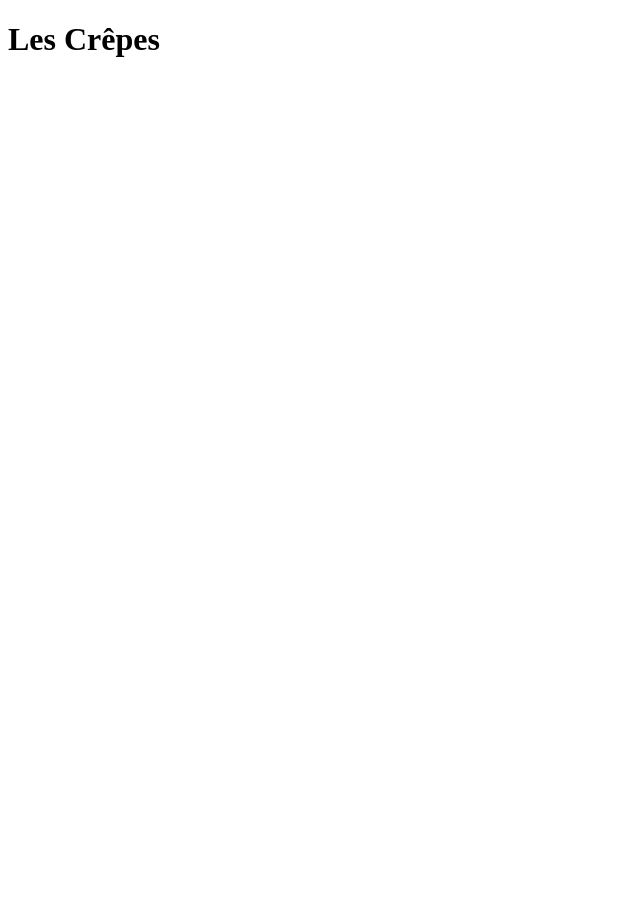
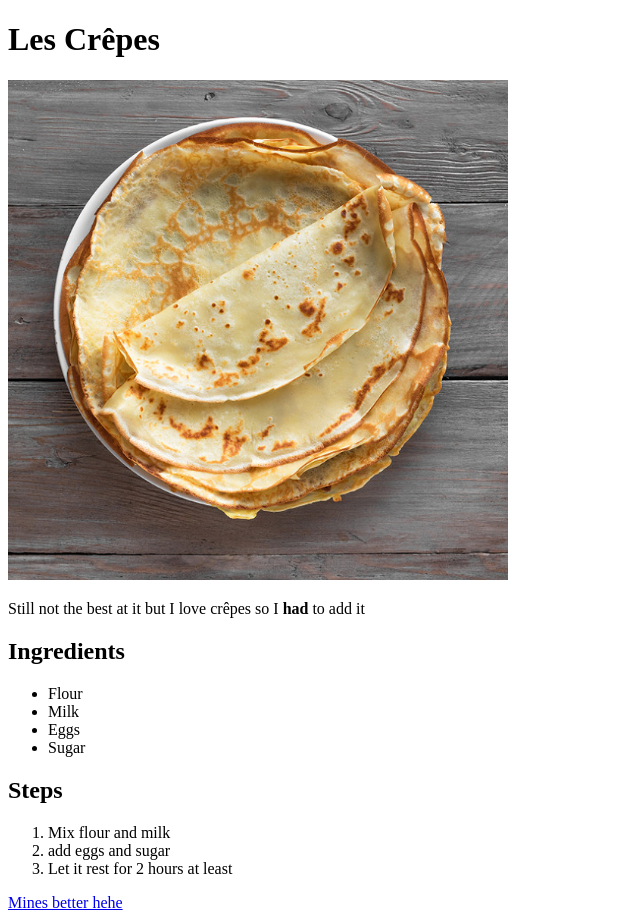
Before and after one commit to Yoruiko/odin-recipes, a plain HTML site: page recipes/crepe.html in a window 1280 px wide. Shown: the whole page, without its empty margins (0-640 px from the left). Before the commit the page ends 800 px from the top, so only its background shows below. Drawn offline with Linux system fonts and the light colour scheme.

Commit message:
Added crepes recipes

```diff
--- a/recipes/crepe.html
+++ b/recipes/crepe.html
@@ -7,5 +7,21 @@
 
     <body>
         <h1>Les Crêpes</h1>
+        <img src="../images/crepes.jpeg" alt="Les Crêpes" height="500px" width="500px">
+        <p>Still not the best at it but I love crêpes so I <strong>had</strong> to add it</p>
+        <h2>Ingredients</h2>
+        <ul>
+            <li>Flour</li>
+            <li>Milk</li>
+            <li>Eggs</li>
+            <li>Sugar</li>
+        </ul>
+        <h2>Steps</h2>
+        <ol>
+            <li>Mix flour and milk</li>
+            <li>add eggs and sugar</li>
+            <li>Let it rest for 2 hours at least</li>
+        </ol>
+        <a href="https://www.allrecipes.com/recipe/20743/claires-yummy-crepes/" target="_blank" rel="noopener noreferrer">Mines better hehe</a>
     </body>
 </html>
```
